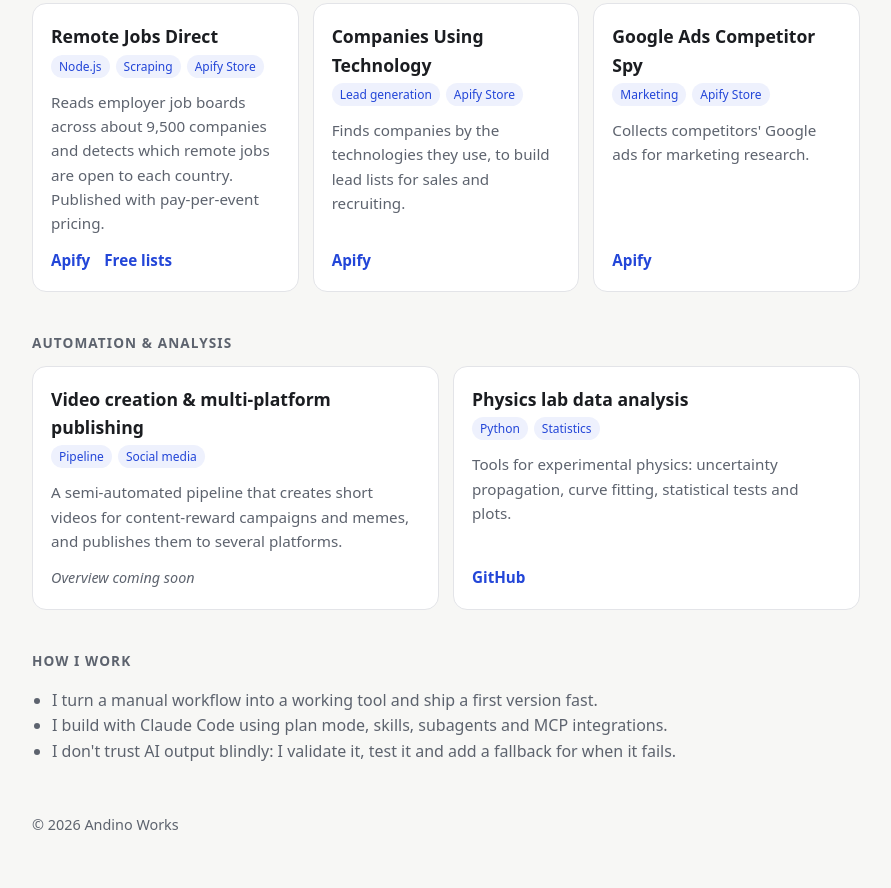
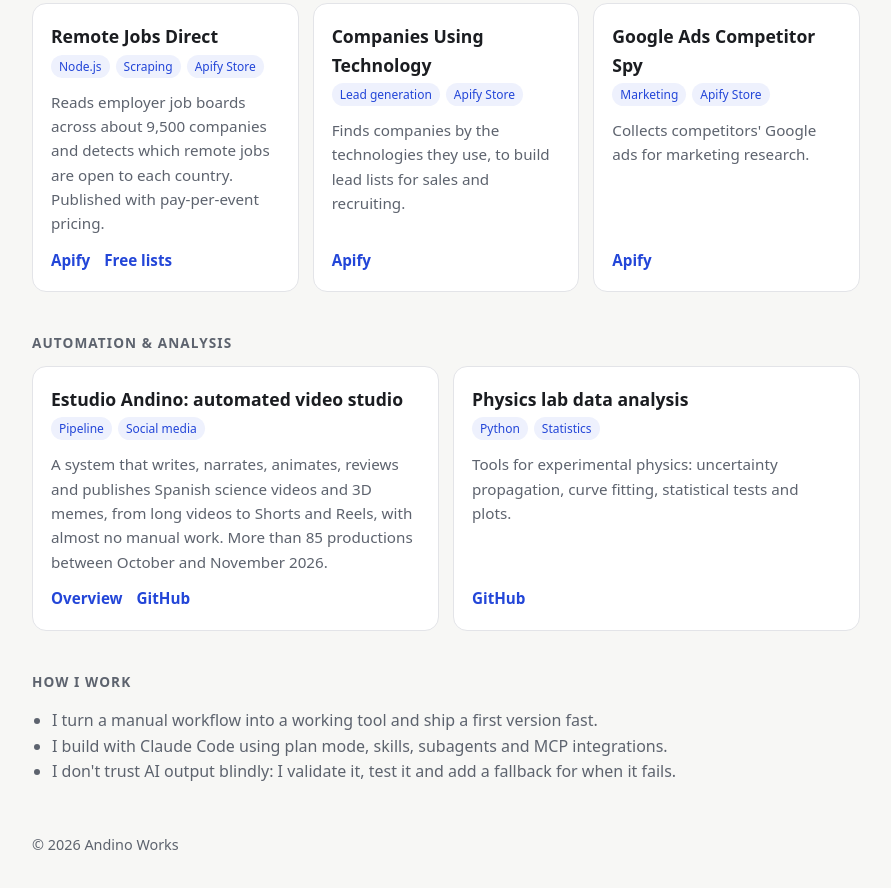
Before and after one commit to andinoworks/portfolio, a plain HTML site: page index.html in a window 1280 px wide. Shown: the part 880-1768 px from the top of the page, without its empty margins (194-1085 px from the left). Drawn offline with Linux system fonts and the light colour scheme.

Commit message:
Add Estudio Andino
Co-Authored-By: Claude Opus 5.5 <noreply@anthropic.com>

```diff
--- a/index.html
+++ b/index.html
@@ -83,10 +83,10 @@ footer { margin-top:48px; color:var(--mute); font-size:.9rem; }
   <h2>Automation &amp; analysis</h2>
   <div class="grid">
     <div class="card">
-      <h3>Video creation &amp; multi-platform publishing</h3>
+      <h3>Estudio Andino: automated video studio</h3>
       <div class="tags"><span>Pipeline</span><span>Social media</span></div>
-      <p>A semi-automated pipeline that creates short videos for content-reward campaigns and memes, and publishes them to several platforms.</p>
-      <div class="act"><span class="soon">Overview coming soon</span></div>
+      <p>A system that writes, narrates, animates, reviews and publishes Spanish science videos and 3D memes, from long videos to Shorts and Reels, with almost no manual work. More than 85 productions between October and November 2026.</p>
+      <div class="act"><a href="https://andinoworks.github.io/estudio-andino/">Overview</a><a href="https://github.com/andinoworks/estudio-andino">GitHub</a></div>
     </div>
     <div class="card">
       <h3>Physics lab data analysis</h3>
```
